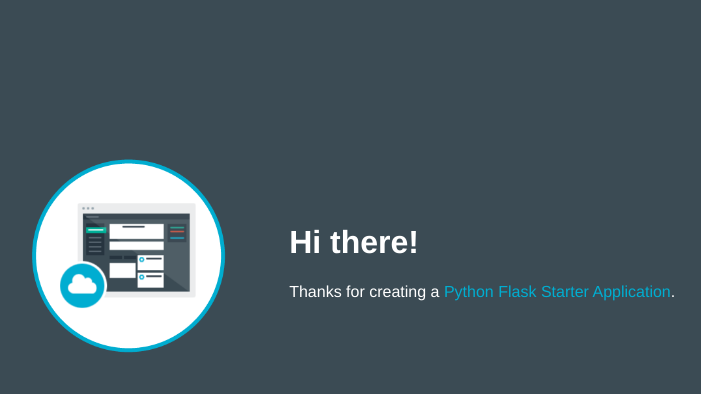
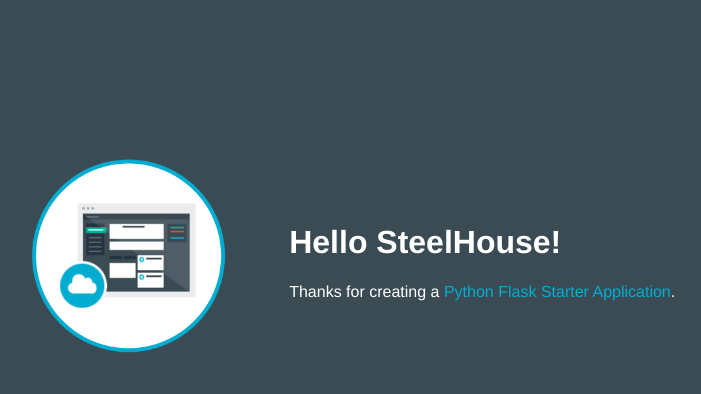
Before and after one commit to sgosla/sgdemo2, a plain HTML site: page static/index.html in a window 1280 px wide. Shown: the whole page, without its empty margins (253-954 px from the left). Drawn offline with Linux system fonts and the light colour scheme; files that its build step writes are made by us from their sources; files whose address does not match are found by name.

Commit message:
Update Welcome message

```diff
--- a/static/index.html
+++ b/static/index.html
@@ -15,7 +15,7 @@
         <td style= "width:30%;">
           <img class = "newappIcon" src="static/images/newapp-icon.png">
         <td>
-            <h1>Hi there!</h1>
+            <h1>Hello SteelHouse!</h1>
           <p>Thanks for creating a
             <span class = "blue">Python <a href = "http://flask.pocoo.org/">Flask</a> Starter Application</span>.
     </table>
```
Also changed, not shown: 2 other files.
